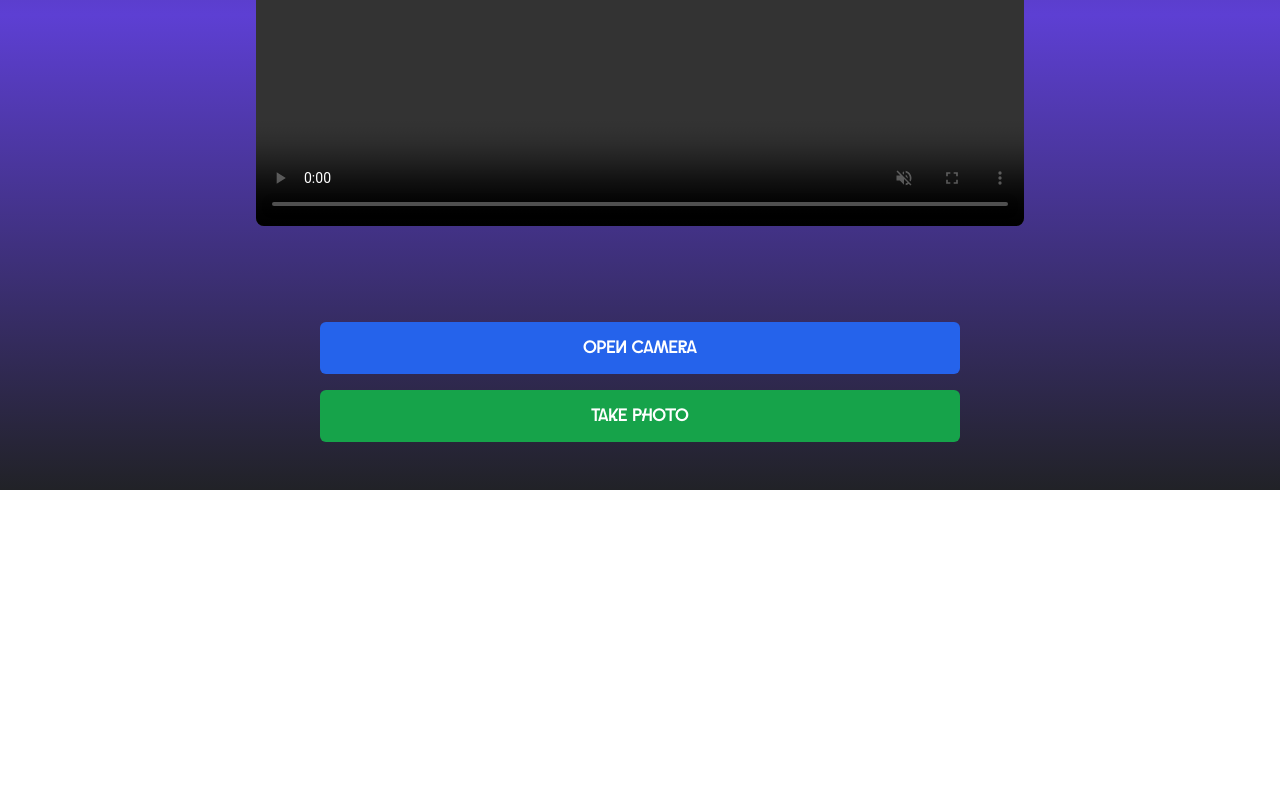
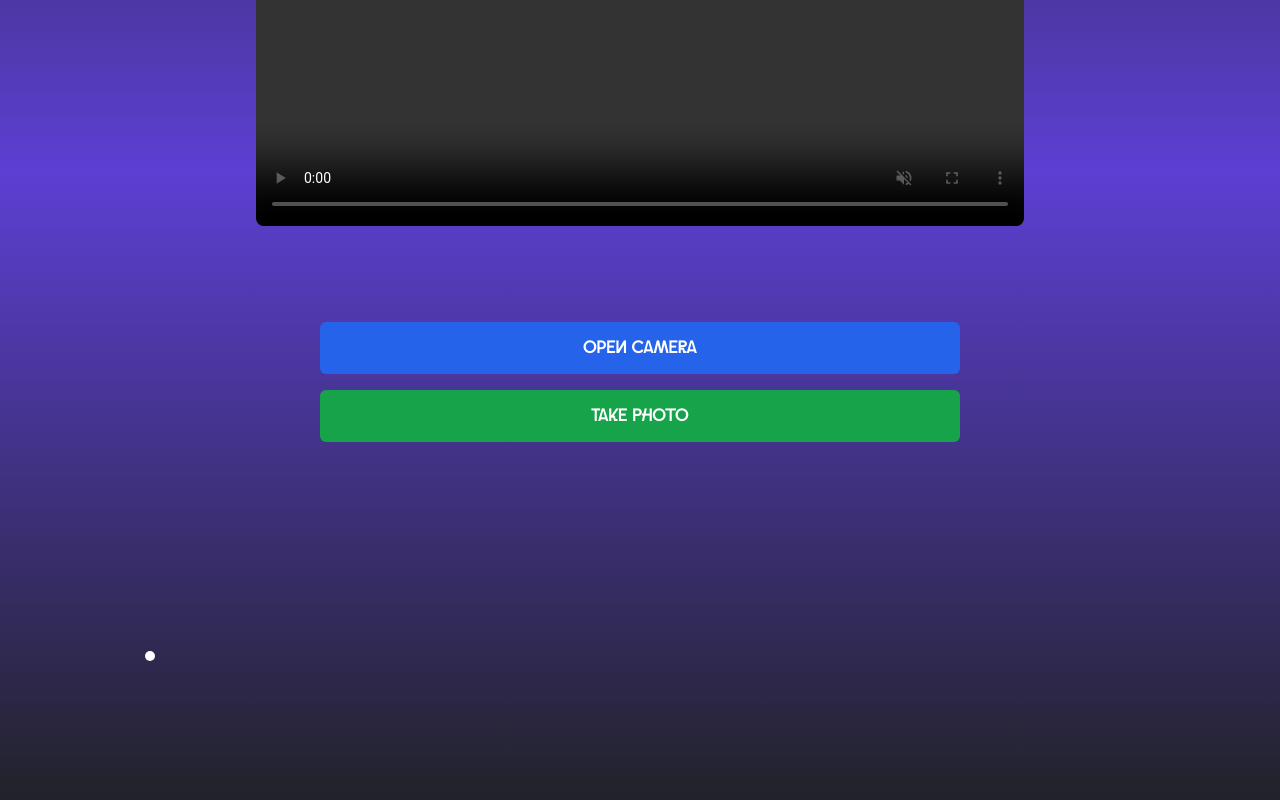
Before and after one commit to olivermcdonald1/CueTips, a Next.js app in the folder cue_tips_site/: page / in a window 1280 px wide. Shown: the part 460-1260 px from the top of the page. Before the commit the page ends 950 px from the top, so only its background shows below. Built offline with nearby package versions, Linux system fonts and the light colour scheme.

Commit message:
Update page.js

```diff
--- a/cue_tips_site/src/app/page.js
+++ b/cue_tips_site/src/app/page.js
@@ -1,13 +1,18 @@
 'use client'
-import React, { useState } from 'react';
+import React, { useState, useRef, useEffect } from 'react';
 import axios from 'axios';
 import Camera from '../components/camera';  // Ensure Camera component is imported
 
 const Home = () => {
   const [svgContent, setSvgContent] = useState(null);  // To store the SVG response
-  const [cueAngle, setCueAngle] = useState(45); // Example cue angle, you can modify it as needed
+  const [cueAngle, setCueAngle] = useState(45); // Initial cue angle
+  const [error, setError] = useState(null); // State to handle input validation errors
+  const [cuePos, setCuePos] = useState(null);  // To store cue position data from the API response
 
-  // Function to handle the button click and simulate the path
+  const [isDragging, setIsDragging] = useState(false); // State for drag status
+  const startXRef = useRef(null); // To track initial X coordinate when dragging starts
+  const startAngleRef = useRef(null); // To track initial angle during drag
+
   const handleSimulateClick = async () => {
     try {
       // Send cue_angle to /sim endpoint for simulation
@@ -17,6 +22,7 @@ const Home = () => {
 
       if (response.status === 200) {
         setSvgContent(response.data.svg); // Set the SVG content received from the simulation
+        setCuePos(response.data.cue); // Store the cue position data received from the simulation
       } else {
         alert('Error during simulation: ' + response.data.message);
       }
@@ -26,8 +32,91 @@ const Home = () => {
     }
   };
 
+  const handleAngleChange = (e) => {
+    const value = Number(e.target.value);
+
+    // Validate input (ensure it's a valid number within the range)
+    if (isNaN(value)) {
+      setError('Please enter a valid number');
+      return;
+    }
+    if (value < 0 || value > 180) {
+      setError('Angle must be between 0 and 180 degrees');
+      return;
+    }
+
+    setError(null); // Clear error when input is valid
+    setCueAngle(value); // Set the cue angle if valid
+  };
+
+  // Handle mouse down to start dragging
+  const handleMouseDown = (e) => {
+    setIsDragging(true);
+    startXRef.current = e.clientX;  // Capture starting X position of the mouse
+    startAngleRef.current = cueAngle; // Record the initial angle when drag starts
+  };
+
+  // Handle mouse move to update the angle during dragging
+  const handleMouseMove = (e) => {
+    if (isDragging) {
+      const deltaX = e.clientX - startXRef.current; // Difference in X position
+      const newAngle = startAngleRef.current + deltaX / 2; // Change angle based on deltaX
+
+      // Constrain the angle between 0 and 180 degrees
+      if (newAngle >= 0 && newAngle <= 180) {
+        setCueAngle(newAngle);
+      }
+    }
+  };
+
+  // Handle mouse up to stop dragging
+  const handleMouseUp = () => {
+    setIsDragging(false);
+  };
+
+  // Function to create the cue rotation in SVG using cue_pos data
+  const createCueRotation = () => {
+    if (!cuePos) return null;  // If no cue position data is available, return null
+
+    const { startX, startY, length, angle } = cuePos;
+
+    // Calculate the rotation in radians from the cue angle
+    const angleInRadians = (angle - 90) * (Math.PI / 180); // Adjust angle for correct orientation
+
+    // Calculate the end point of the cue based on the angle and length
+    const cueEndX = startX + length * Math.cos(angleInRadians);
+    const cueEndY = startY + length * Math.sin(angleInRadians);
+
+    // Return the SVG line element for the cue stick
+    return (
+      <line
+        x1={startX}
+        y1={startY}
+        x2={cueEndX}
+        y2={cueEndY}
+        stroke="white"
+        strokeWidth="4"
+      />
+    );
+  };
+
+  useEffect(() => {
+    // Add mousemove and mouseup event listeners to document
+    document.addEventListener('mousemove', handleMouseMove);
+    document.addEventListener('mouseup', handleMouseUp);
+
+    // Cleanup event listeners when component unmounts
+    return () => {
+      document.removeEventListener('mousemove', handleMouseMove);
+      document.removeEventListener('mouseup', handleMouseUp);
+    };
+  }, [isDragging]);
+
   return (
-    <div className="font-cakra text-white opacity-100">
+    <div
+      className="font-cakra text-white opacity-100"
+      onMouseDown={handleMouseDown} // Trigger dragging on mouse down
+    >
       {/* Simulate Path Button */}
       <button
         onClick={handleSimulateClick}
@@ -38,17 +127,28 @@ const Home = () => {
 
       {/* Cue angle input */}
       <div className="mt-4">
-        <label className="block text-lg">Cue Angle</label>
+        <label htmlFor="cueAngle" className="block text-lg">Cue Angle</label>
         <input
+          id="cueAngle"
           type="number"
           value={cueAngle}
-          onChange={(e) => setCueAngle(Number(e.target.value))}
+          onChange={handleAngleChange}
           className="mt-2 px-4 py-2 rounded border"
+          min="0"
+          max="180"
+          step="1"
         />
+        {error && <p className="text-red-500 text-sm mt-1">{error}</p>}
       </div>
 
       {/* Camera Component with SVG passed as prop */}
       <Camera svgContent={svgContent} />
+
+      {/* Render the rotating cue stick as an SVG */}
+      <svg width="300" height="300" className="mt-4">
+        <circle cx="150" cy="150" r="5" fill="white" />
+        {createCueRotation()}
+      </svg>
     </div>
   );
 };
```
